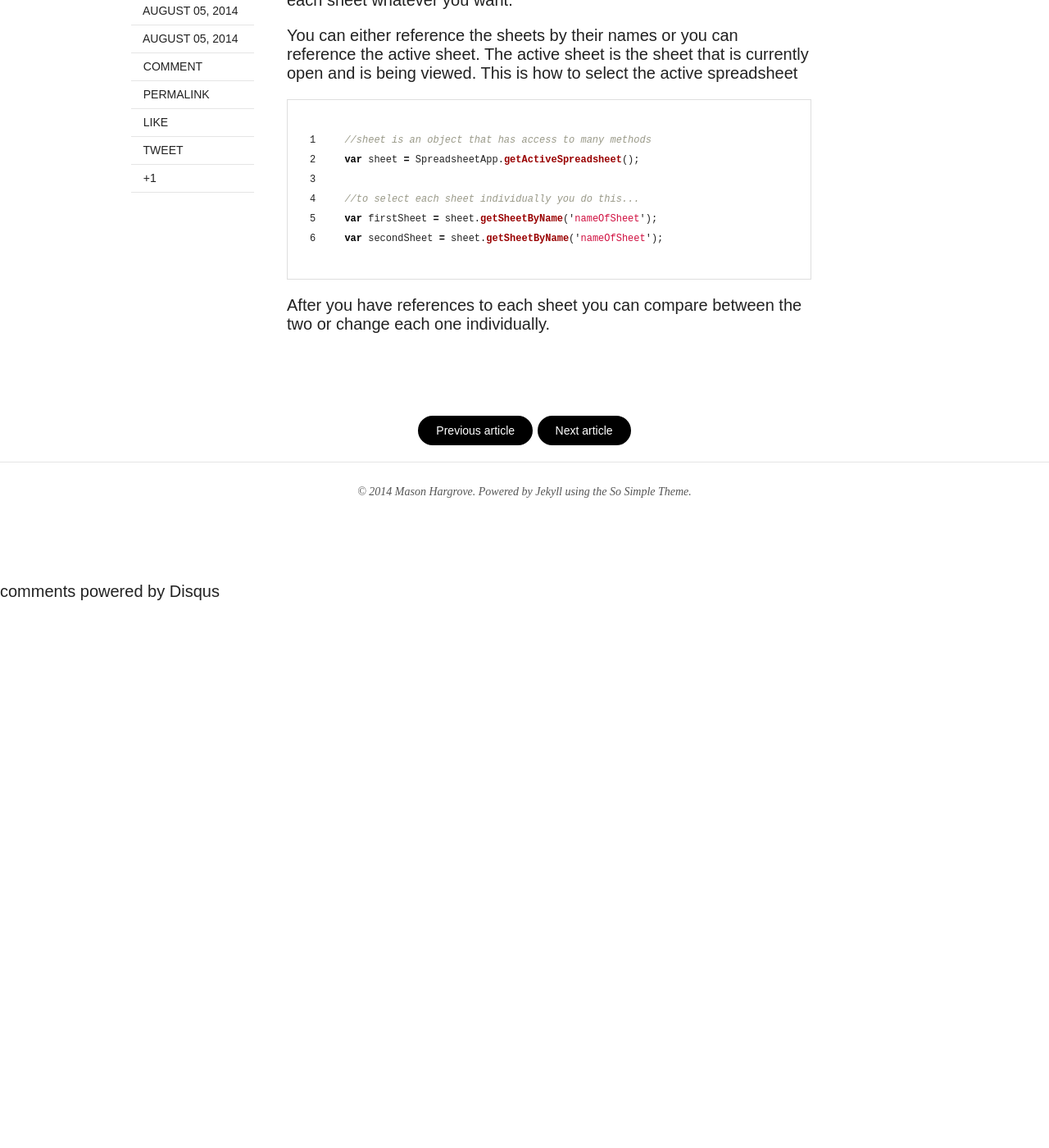
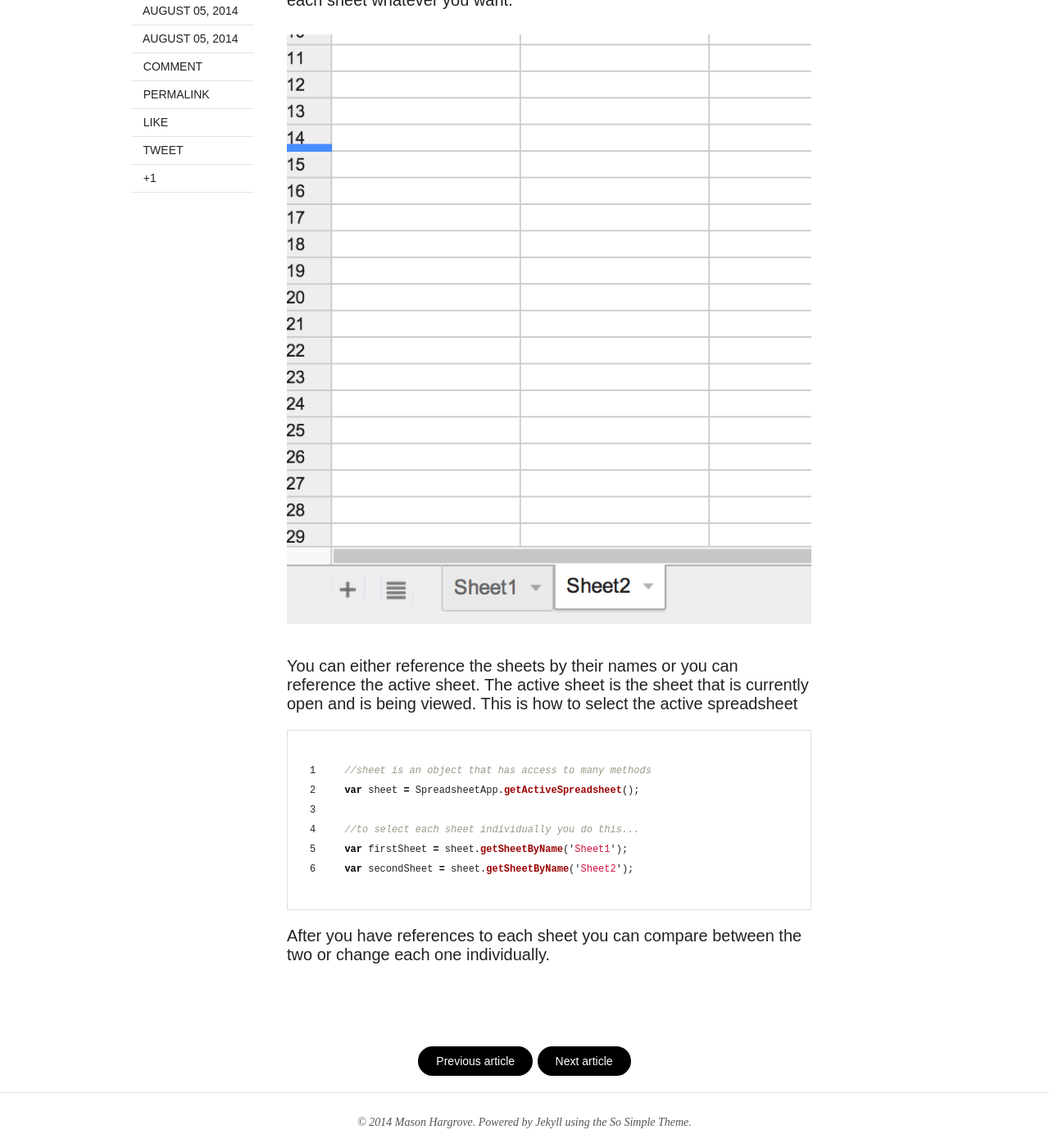
Before and after one commit to maseh87/maseh87.github.io, a Jekyll site: the page built from _posts/2014-08-05-google-sheets.md, in a window 1280 px wide and 1400 px high, scrolled down 1359 px. Shown: the whole window at 82% size. Built offline with Jekyll 4.4.1, drawn with Linux system fonts in a browser that asks for light colours; nearby versions of some CDN libraries; comment, search, counter and statistics services are not loaded; before the commit the page ends 2092 px from its top, so only the background shows below that.

Commit message:
new image

```diff
--- a/_posts/2014-08-05-google-sheets.md
+++ b/_posts/2014-08-05-google-sheets.md
@@ -15,7 +15,9 @@ How to compare 2 separate google sheets using google app scripts.
 I have been developing a way for a schedule I created in Google sheets to check its accuracy auto-magically using Google App Scripts. One issue I came across is that I had to compare 2 separate sheets in the same Drive project against one another and change one of the sheets accordingly. There is a few ways to do it but here is the easiest one.
 
 First you need to name each sheet so right click on the tab and rename each sheet whatever you want.
-
+<figure>
+  <img src="/images/tabs.png">
+</figure>
 You can either reference the sheets by their names or you can reference the active sheet. The active sheet is the sheet that is currently open and is being viewed.
  This is how to select the active spreadsheet
 {% highlight javascript linenos %}{% raw %}
@@ -23,7 +25,7 @@ You can either reference the sheets by their names or you can reference the acti
  var sheet = SpreadsheetApp.getActiveSpreadsheet();
 
  //to select each sheet individually you do this...
- var firstSheet = sheet.getSheetByName('nameOfSheet');
- var secondSheet = sheet.getSheetByName('nameOfSheet');
+ var firstSheet = sheet.getSheetByName('Sheet1');
+ var secondSheet = sheet.getSheetByName('Sheet2');
 {% endraw %}{% endhighlight %}
  After you have references to each sheet you can compare between the two or change each one individually.
```
Also changed, not shown: images/tabs.png (added).
